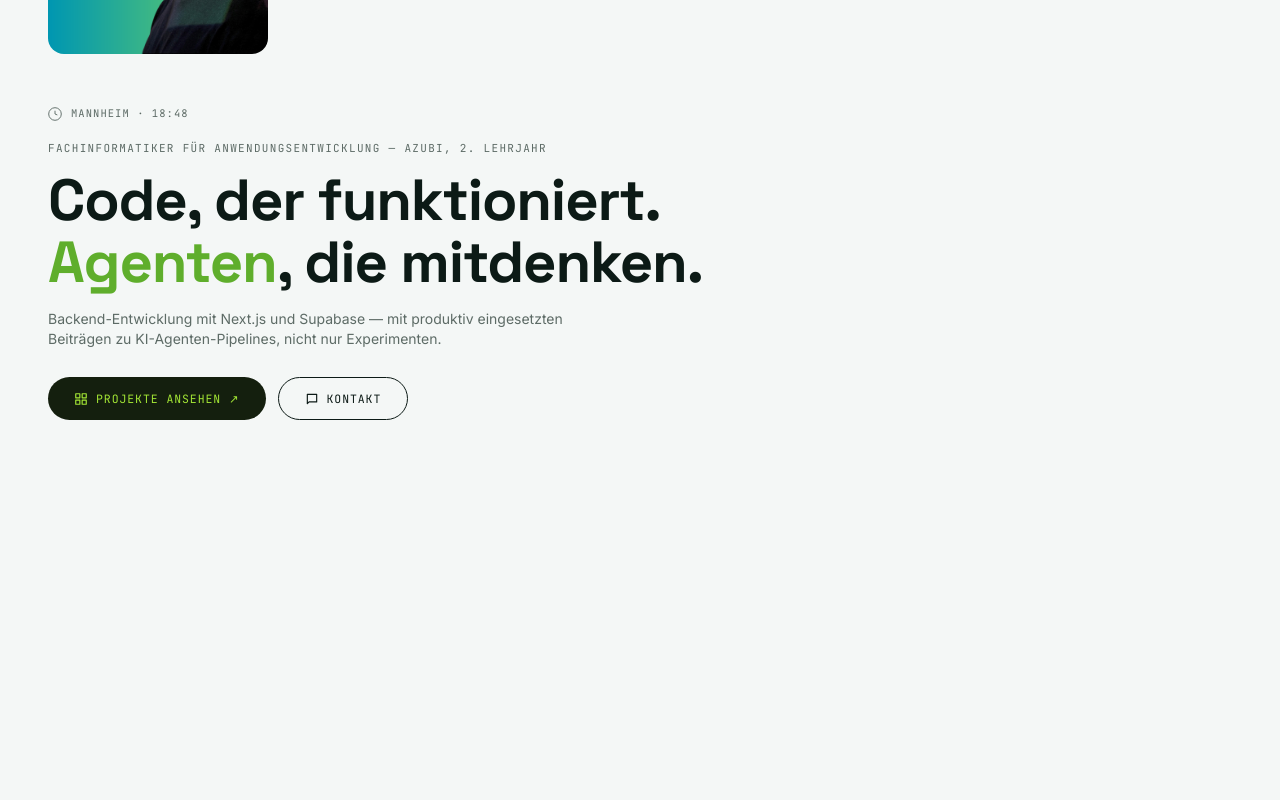
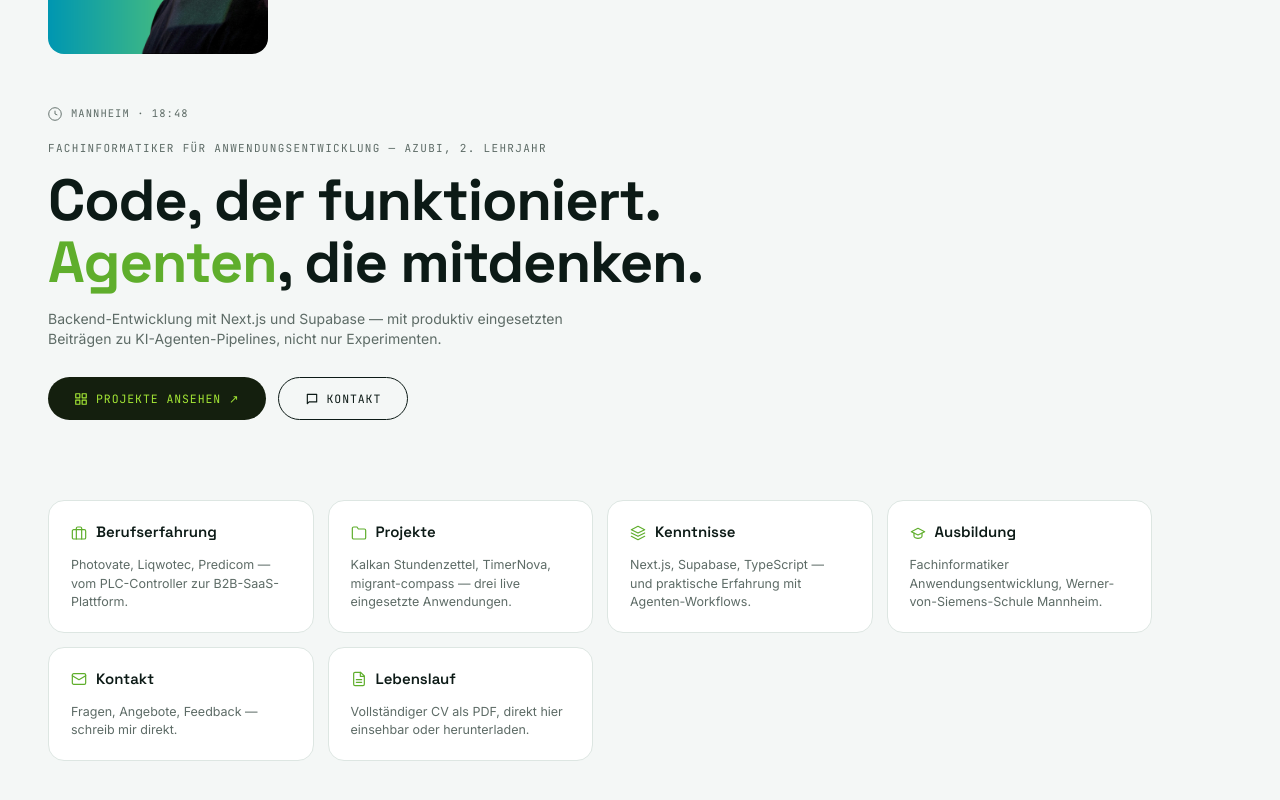
Before and after one commit to kalkanlatif/latif-portfolio, a Next.js app: page / in a window 1280 px wide. Shown: the part 318-1118 px from the top of the page. Before the commit the page ends 800 px from the top, so only its background shows below. Built offline with nearby package versions, Linux system fonts and the light colour scheme.

Commit message:
feat: add static navigation cards grid section

```diff
--- a/src/app/page.tsx
+++ b/src/app/page.tsx
@@ -1,6 +1,7 @@
 import Image from "next/image";
 import Nav from "@/components/Nav";
 import Hero from "@/components/Hero";
+import NavCards from "@/components/NavCards";
 
 export default function Home() {
   return (
@@ -17,6 +18,7 @@ export default function Home() {
         />
       </div>
       <Hero />
+      <NavCards />
     </>
   );
 }
--- /dev/null
+++ b/src/components/NavCards.tsx
@@ -0,0 +1,113 @@
+import type { ReactNode } from "react";
+
+type NavCard = {
+  title: string;
+  description: string;
+  icon: ReactNode;
+};
+
+const iconProps = {
+  width: 16,
+  height: 16,
+  viewBox: "0 0 24 24",
+  fill: "none",
+  stroke: "#5fae2c",
+  strokeWidth: 1.8,
+  strokeLinecap: "round" as const,
+  strokeLinejoin: "round" as const,
+};
+
+const cards: NavCard[] = [
+  {
+    title: "Berufserfahrung",
+    description:
+      "Photovate, Liqwotec, Predicom — vom PLC-Controller zur B2B-SaaS-Plattform.",
+    icon: (
+      <svg {...iconProps}>
+        <rect x="2" y="7" width="20" height="14" rx="2" />
+        <path d="M16 21V5a2 2 0 0 0-2-2h-4a2 2 0 0 0-2 2v16" />
+      </svg>
+    ),
+  },
+  {
+    title: "Projekte",
+    description:
+      "Kalkan Stundenzettel, TimerNova, migrant-compass — drei live eingesetzte Anwendungen.",
+    icon: (
+      <svg {...iconProps}>
+        <path d="M22 19a2 2 0 0 1-2 2H4a2 2 0 0 1-2-2V5a2 2 0 0 1 2-2h5l2 3h9a2 2 0 0 1 2 2z" />
+      </svg>
+    ),
+  },
+  {
+    title: "Kenntnisse",
+    description:
+      "Next.js, Supabase, TypeScript — und praktische Erfahrung mit Agenten-Workflows.",
+    icon: (
+      <svg {...iconProps}>
+        <polygon points="12 2 2 7 12 12 22 7 12 2" />
+        <polyline points="2 17 12 22 22 17" />
+        <polyline points="2 12 12 17 22 12" />
+      </svg>
+    ),
+  },
+  {
+    title: "Ausbildung",
+    description:
+      "Fachinformatiker Anwendungsentwicklung, Werner-von-Siemens-Schule Mannheim.",
+    icon: (
+      <svg {...iconProps}>
+        <path d="M22 10 12 5 2 10l10 5 10-5Z" />
+        <path d="M6 12v5c0 1.5 3 3 6 3s6-1.5 6-3v-5" />
+      </svg>
+    ),
+  },
+  {
+    title: "Kontakt",
+    description: "Fragen, Angebote, Feedback — schreib mir direkt.",
+    icon: (
+      <svg {...iconProps}>
+        <rect x="2" y="4" width="20" height="16" rx="2" />
+        <polyline points="2 7 12 13 22 7" />
+      </svg>
+    ),
+  },
+  {
+    title: "Lebenslauf",
+    description:
+      "Vollständiger CV als PDF, direkt hier einsehbar oder herunterladen.",
+    icon: (
+      <svg {...iconProps}>
+        <path d="M14.5 2H6a2 2 0 0 0-2 2v16a2 2 0 0 0 2 2h12a2 2 0 0 0 2-2V7.5L14.5 2z" />
+        <polyline points="14 2 14 8 20 8" />
+        <line x1="8" y1="13" x2="16" y2="13" />
+        <line x1="8" y1="17" x2="16" y2="17" />
+      </svg>
+    ),
+  },
+];
+
+export default function NavCards() {
+  return (
+    <section className="max-w-[1200px] px-12 pt-10 pb-14">
+      <div className="grid grid-cols-[repeat(auto-fit,minmax(260px,1fr))] gap-3.5">
+        {cards.map((card) => (
+          <div
+            key={card.title}
+            className="cursor-default rounded-card border border-border bg-card px-[22px] py-5"
+          >
+            <div className="mb-3 flex items-center gap-[9px]">
+              {card.icon}
+              <span className="font-display text-[15px] font-semibold">
+                {card.title}
+              </span>
+            </div>
+            <p className="font-body text-[12.5px] leading-[1.5] text-muted">
+              {card.description}
+            </p>
+          </div>
+        ))}
+      </div>
+    </section>
+  );
+}
```
